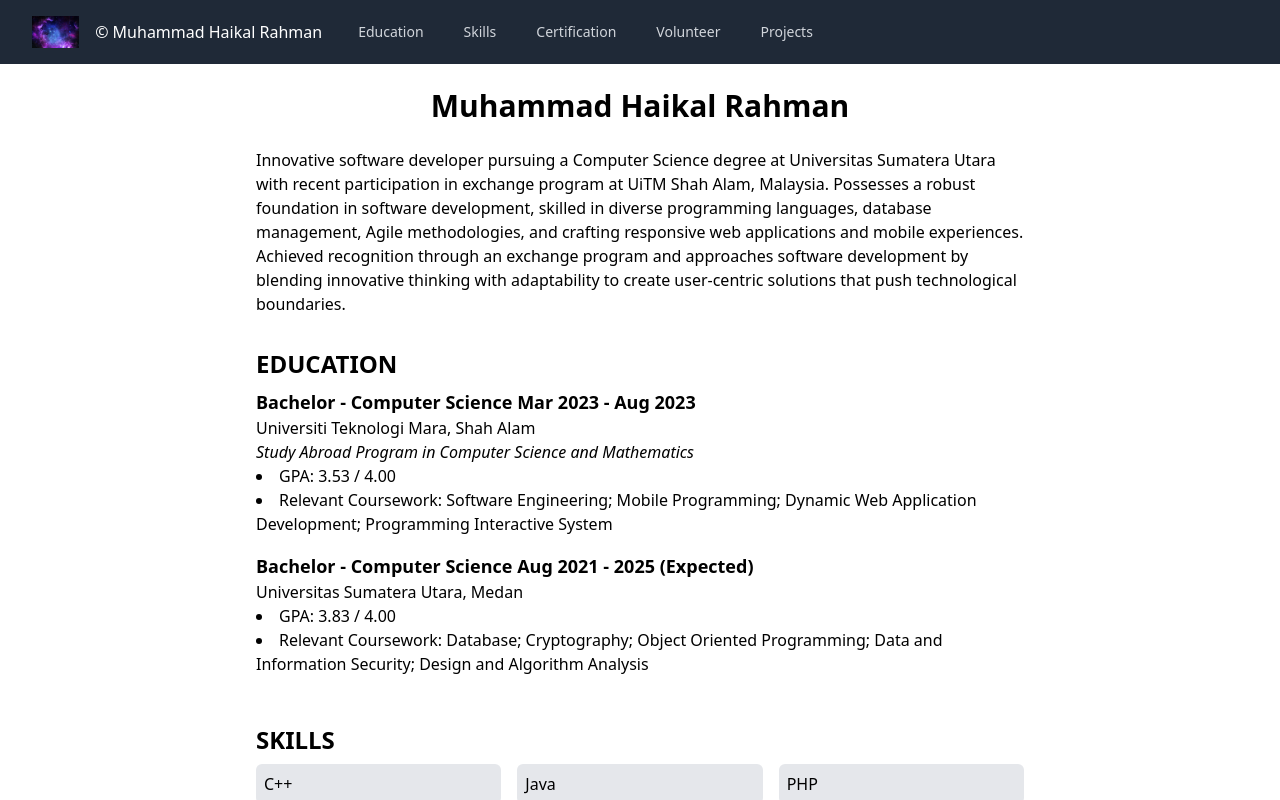
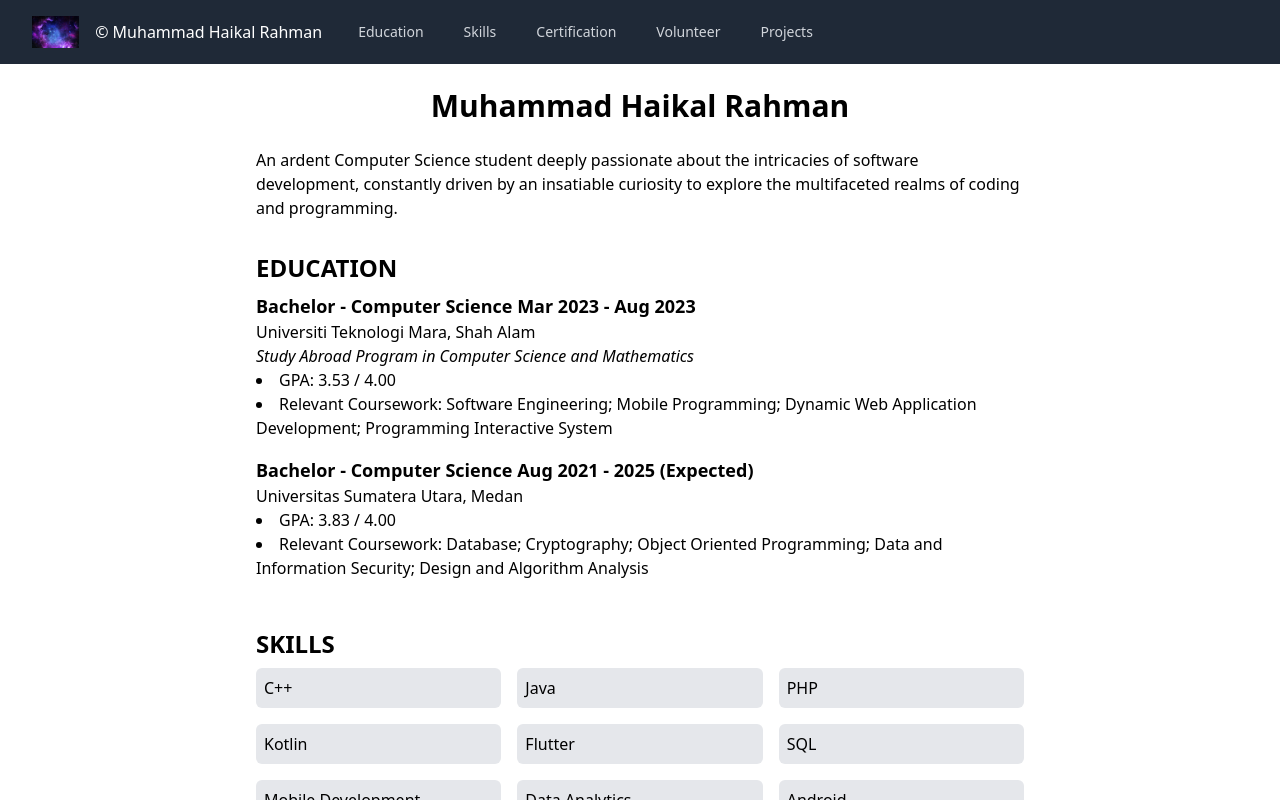
Before and after one commit to HaikalE/webPortofolio, a React (Create React App) app: page / in a window 1280 px wide. Shown: the top 800 px of the page. Built offline with nearby package versions, Linux system fonts and the light colour scheme.

Commit message:
Update Body.js

```diff
--- a/src/Body.js
+++ b/src/Body.js
@@ -132,13 +132,10 @@ const Body = () => {
       </div>
       <div className="mb-6">
         <div className='mb-2' id='education'>
-        Innovative software developer pursuing a Computer Science degree at Universitas
-Sumatera Utara with recent participation in exchange program at UiTM Shah Alam,
-Malaysia. Possesses a robust foundation in software development, skilled in diverse
-programming languages, database management, Agile methodologies, and crafting
-responsive web applications and mobile experiences. Achieved recognition through an
-exchange program and approaches software development by blending innovative thinking
-with adaptability to create user-centric solutions that push technological boundaries.
+        An ardent Computer Science student deeply passionate about the intricacies of software
+development, constantly driven by an insatiable curiosity to explore the multifaceted realms
+of coding and programming.
+
 
         </div>
         <br/>
```
